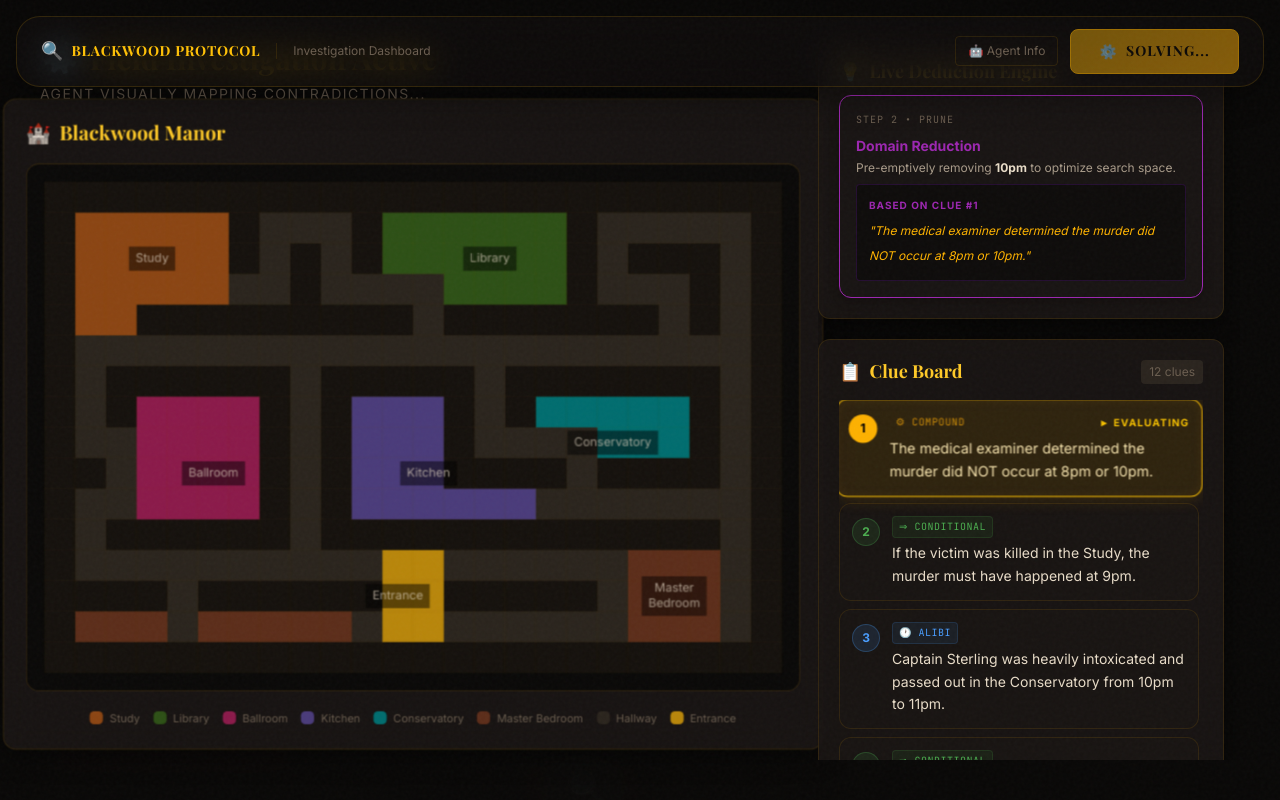
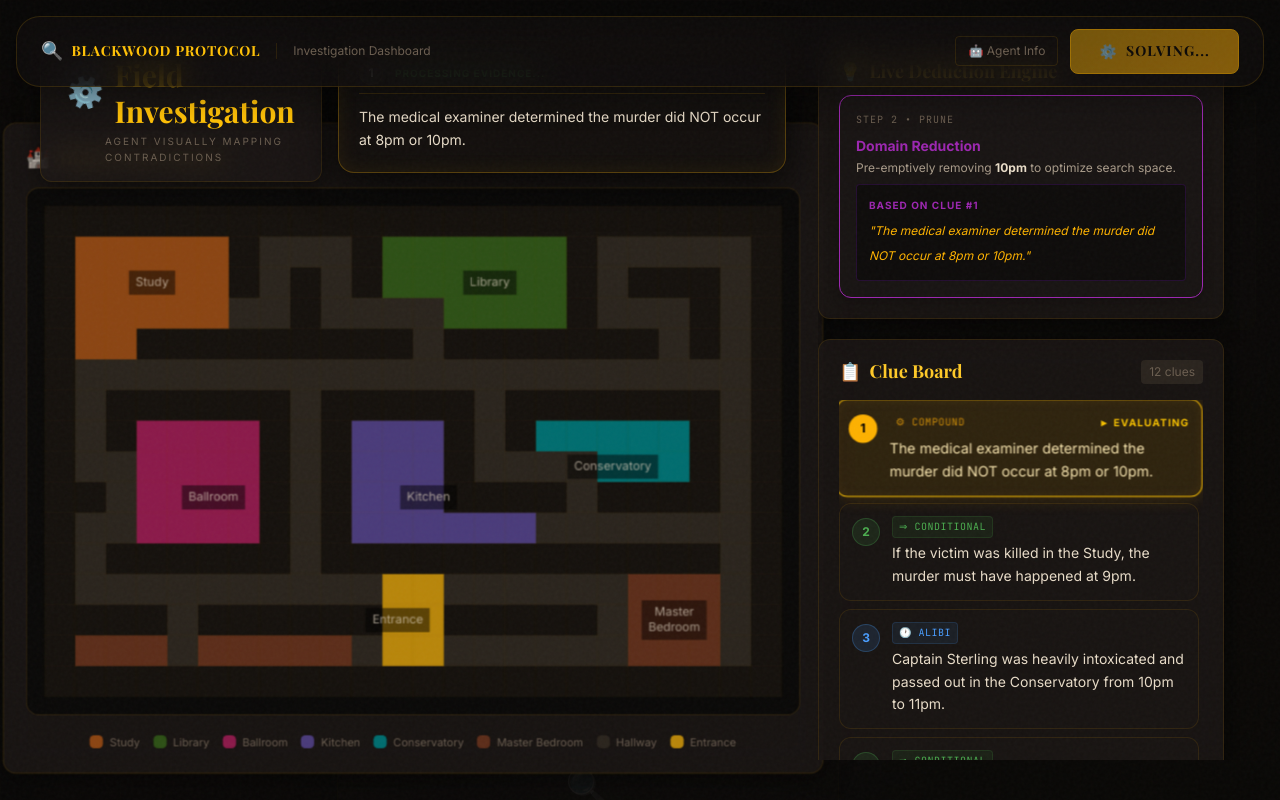
Before and after one commit to coderanik/Infernia, a Next.js app: page /investigate in a window 1280 px wide. Both pictures are taken after a click on the button "⚡ SOLVE CASE". Shown: the top 800 px of the page. Built offline with nearby package versions, Linux system fonts and the light colour scheme.

Commit message:
feat: enhance field investigation mode with background blur, scroll lock, and superimposed active clue display

```diff
--- a/app/investigate/page.tsx
+++ b/app/investigate/page.tsx
@@ -35,6 +35,18 @@ export default function InvestigatePage() {
     window.addEventListener('scroll', handleScroll);
     return () => window.removeEventListener('scroll', handleScroll);
   }, []);
+
+  // Lock body scroll when maximized
+  useEffect(() => {
+    if (isMaximized) {
+      document.body.style.overflow = 'hidden';
+    } else {
+      document.body.style.overflow = '';
+    }
+    return () => {
+      document.body.style.overflow = '';
+    };
+  }, [isMaximized]);
 
   const handleSolve = useCallback(async () => {
     if (isSolving) return;
@@ -525,16 +537,50 @@ export default function InvestigatePage() {
 
         {/* Maximized Field Investigation Overlay */}
         {isMaximized && (
-          <div className="fixed inset-0 z-[100] p-6 lg:p-10 flex flex-col lg:flex-row gap-8 backdrop-blur-xl animate-fade-in-up" style={{ background: 'rgba(10, 9, 8, 0.96)' }}>
-            {/* Left side: Huge map */}
+          <div className="fixed inset-0 z-[100] p-6 lg:p-10 flex flex-col lg:flex-row gap-8 backdrop-blur-3xl animate-fade-in-up" style={{ background: 'rgba(10, 9, 8, 0.85)' }}>
+            {/* Left side: Huge map and Active Clue */}
             <div className="flex-1 flex flex-col justify-center items-center h-full relative">
-              <div className="absolute top-0 left-0">
-                <h2 className="text-3xl font-bold mb-2 flex items-center gap-3" style={{ fontFamily: 'var(--font-serif)', color: 'var(--gold-400)' }}>
-                  <span className="animate-spin" style={{ animationDuration: '4s' }}>⚙️</span> Field Investigation Active
-                </h2>
-                <p className="text-sm text-[var(--text-muted)] tracking-widest uppercase">Agent visually mapping contradictions...</p>
+              <div className="absolute top-0 left-0 w-full flex flex-col xl:flex-row justify-between xl:items-start gap-4 z-10">
+                <div className="glass-card px-6 py-4 rounded-2xl border border-[var(--border-subtle)] bg-black/40 backdrop-blur-md">
+                  <h2 className="text-3xl font-bold mb-1 flex items-center gap-3" style={{ fontFamily: 'var(--font-serif)', color: 'var(--gold-400)' }}>
+                    <span className="animate-spin" style={{ animationDuration: '4s' }}>⚙️</span> Field Investigation
+                  </h2>
+                  <p className="text-[10px] text-[var(--text-muted)] tracking-[0.2em] uppercase ml-10">Agent visually mapping contradictions</p>
+                </div>
+
+                {/* Highlighted Active Clue Display */}
+                {activeClueId && (
+                  <div className="w-full xl:max-w-md p-5 rounded-2xl border shadow-2xl animate-fade-in-down"
+                       style={{
+                         background: 'rgba(20, 16, 14, 0.95)',
+                         backdropFilter: 'blur(16px)',
+                         borderColor: 'rgba(184, 134, 11, 0.4)',
+                         boxShadow: '0 10px 40px rgba(0,0,0,0.8), 0 0 20px rgba(184,134,11,0.1) inset'
+                       }}>
+                    {(() => {
+                      const activeClue = clues.find(c => c.id === activeClueId);
+                      if (!activeClue) return null;
+                      return (
+                        <>
+                          <div className="flex items-center gap-3 mb-3 border-b border-[rgba(184,134,11,0.2)] pb-2">
+                            <span className="w-6 h-6 rounded-full flex items-center justify-center text-xs font-bold bg-[#1a1a1a] text-white border border-[var(--border-subtle)] shadow-inner">
+                              {activeClue.id}
+                            </span>
+                            <span className="text-[10px] uppercase font-bold tracking-widest text-[#4CAF50] animate-pulse">
+                              Processing Evidence...
+                            </span>
+                          </div>
+                          <p className="text-sm leading-relaxed" style={{ color: 'var(--text-primary)' }}>
+                            {activeClue.description}
+                          </p>
+                        </>
+                      );
+                    })()}
+                  </div>
+                )}
               </div>
-              <div className="scale-100 lg:scale-[1.1] transform origin-center transition-transform mt-12">
+
+              <div className="scale-100 lg:scale-[1.1] transform origin-center transition-transform mt-24">
                 <MansionMap
                   highlightRoom={highlightRoom}
                   path={path}
```
